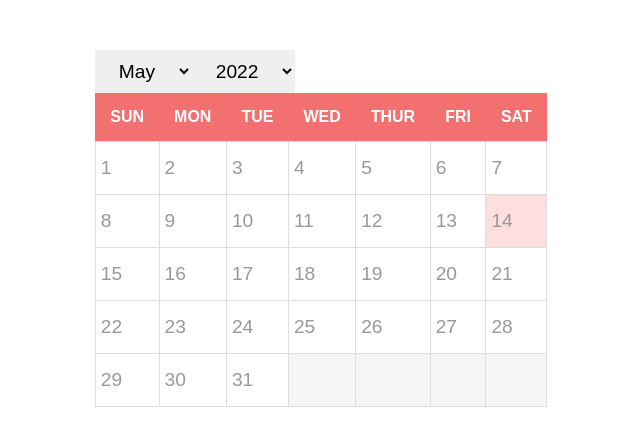
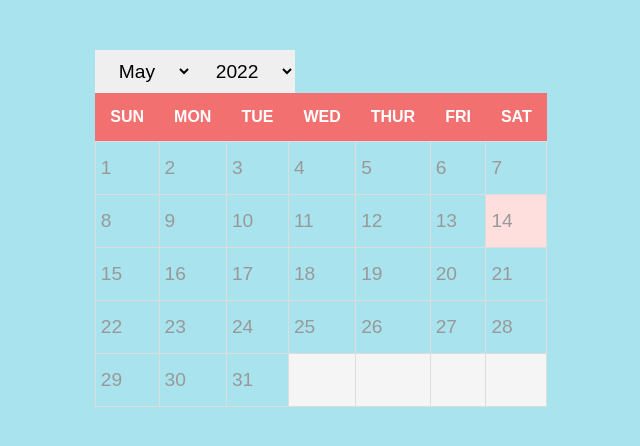
Before and after one commit to Yuvraj004/event-calendar, a plain HTML site: page index.html in a window 1280 px wide. Shown: the whole page, without its empty margins (319-959 px from the left). Drawn offline with Linux system fonts and the light colour scheme.

Commit message:
Update style.css

```diff
--- a/style.css
+++ b/style.css
@@ -1,6 +1,6 @@
 /* (A) ENTIRE PAGE */
 body{
-    display: flex;justify-content: center;margin-top: 50px;
+    display: flex;justify-content: center;margin-top: 50px;background-color: #a8e3ee;
 }
 #cal-wrap * { font-family: arial, sans-serif; j}
 .ninja { display: none !important; }
```
